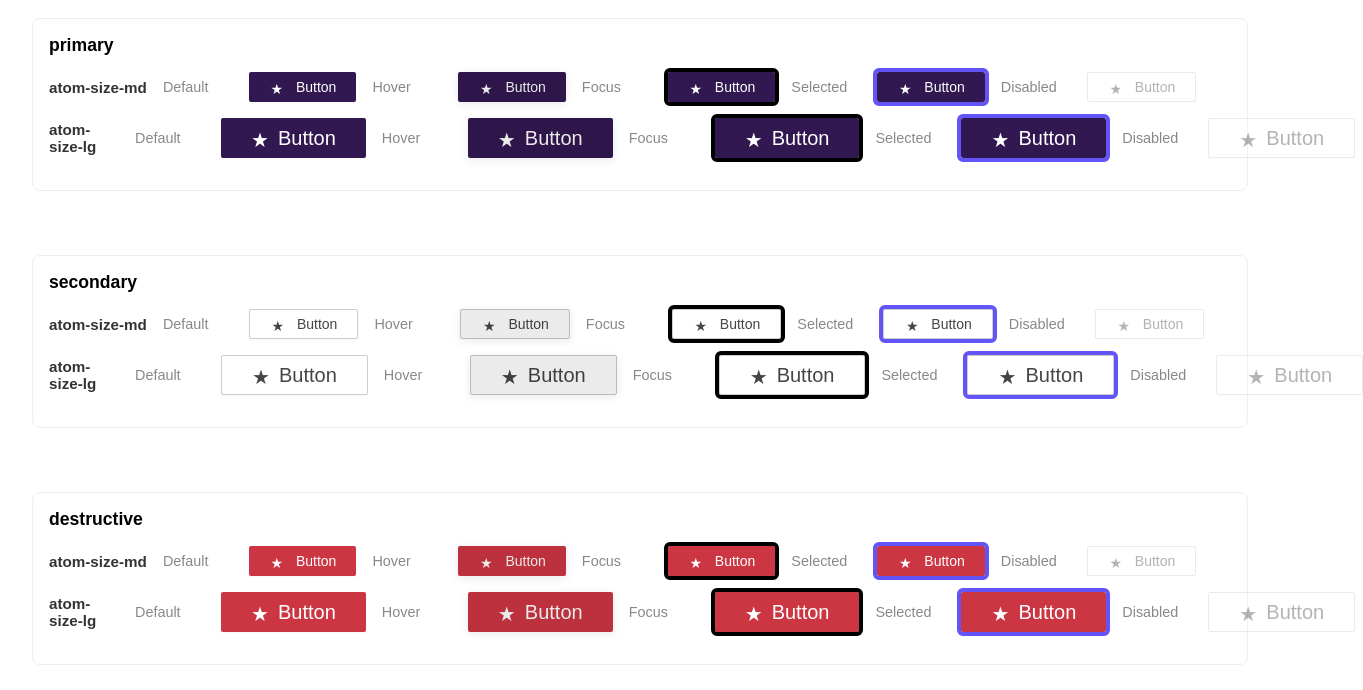
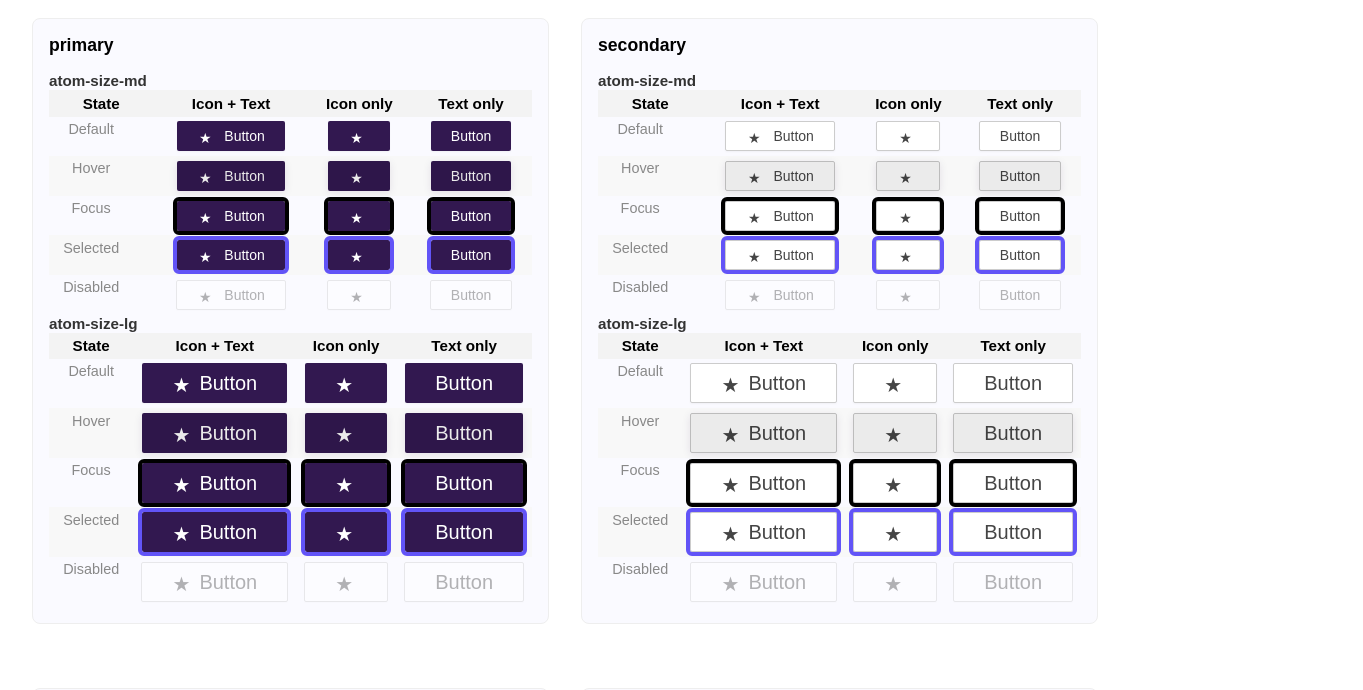
Before and after one commit to csify/mcp-test, a plain HTML site: page index.html in a window 1280 px wide. Shown: the part 72-762 px from the top of the page, 1363 px wide, since content can reach past the window. Drawn offline with Linux system fonts and the light colour scheme.

Commit message:
Demo: Icon+Text, Icon only, Text only für alle States und Größen, übersichtliches Grid/Table-Layout

```diff
--- a/index.html
+++ b/index.html
@@ -8,10 +8,12 @@
   <style>
     body { font-family: sans-serif; margin: 2rem; }
     .demo-grid { display: flex; flex-wrap: wrap; gap: 2rem; }
-    .demo-card { border: 1px solid #eee; border-radius: 8px; padding: 1rem; min-width: 260px; margin-bottom: 2rem; }
+    .demo-card { border: 1px solid #eee; border-radius: 8px; padding: 1rem; min-width: 340px; margin-bottom: 2rem; background: #fafaff; }
     .demo-card h3 { margin: 0 0 1rem 0; font-size: 1.1em; }
-    .demo-row { display: flex; gap: 1rem; margin-bottom: 1rem; align-items: center; }
-    .demo-label { font-size: 0.9em; color: #888; }
+    .demo-table { width: 100%; border-collapse: collapse; }
+    .demo-table th, .demo-table td { padding: 0.3em 0.5em; text-align: center; }
+    .demo-table th { background: #f3f3f3; font-size: 0.95em; }
+    .demo-table tr:nth-child(even) { background: #f8f8f8; }
     .demo-size-label { font-size: 0.95em; color: #333; font-weight: bold; min-width: 70px; display: inline-block; }
     .demo-state-label { font-size: 0.9em; color: #888; min-width: 70px; display: inline-block; }
   </style>
@@ -34,7 +36,7 @@
         {cls:'btn-md', label:'atom-size-md'},
         {cls:'btn-lg', label:'atom-size-lg'}
       ];
-      function renderBtn(sem, state, size, icon, label, onlyIcon, onlyLabel) {
+      function renderBtn(sem, state, size, icon, label) {
         let cls = `btn btn-${sem} ${state.cls} ${size.cls}`.trim();
         let html = `<button class='${cls}'`;
         if(state.disabled) html += ' disabled';
@@ -47,17 +49,22 @@
       semantics.forEach(sem => {
         document.write(`<div class='demo-card'><h3>${sem}</h3>`);
         sizes.forEach(size => {
-          document.write(`<div class='demo-row'><span class='demo-size-label'>${size.label}</span>`);
+          document.write(`<div class='demo-size-label'>${size.label}</div>`);
+          document.write(`<table class='demo-table'><thead><tr><th>State</th><th>Icon + Text</th><th>Icon only</th><th>Text only</th></tr></thead><tbody>`);
           states.forEach(state => {
-            document.write(`<span class='demo-state-label'>${state.label}</span>`);
-            document.write(renderBtn(sem,state,size,true,'Button'));
+            document.write('<tr>');
+            document.write(`<td class='demo-state-label'>${state.label}</td>`);
+            document.write(`<td>${renderBtn(sem,state,size,true,'Button')}</td>`);
+            document.write(`<td>${renderBtn(sem,state,size,true,'')}</td>`);
+            document.write(`<td>${renderBtn(sem,state,size,false,'Button')}</td>`);
+            document.write('</tr>');
           });
-          document.write('</div>');
+          document.write('</tbody></table>');
         });
         document.write('</div>');
       });
     </script>
   </div>
-  <div class="demo-label">Alle Permutationen: Nur relevante semantische States (primary, secondary, destructive, success, remotecontrol) und nur atom-size-md / atom-size-lg</div>
+  <div class="demo-label">Alle Permutationen: Nur relevante semantische States (primary, secondary, destructive, success, remotecontrol), atom-size-md / atom-size-lg, alle Varianten (Icon+Text, Icon only, Text only)</div>
 </body>
 </html>
```
